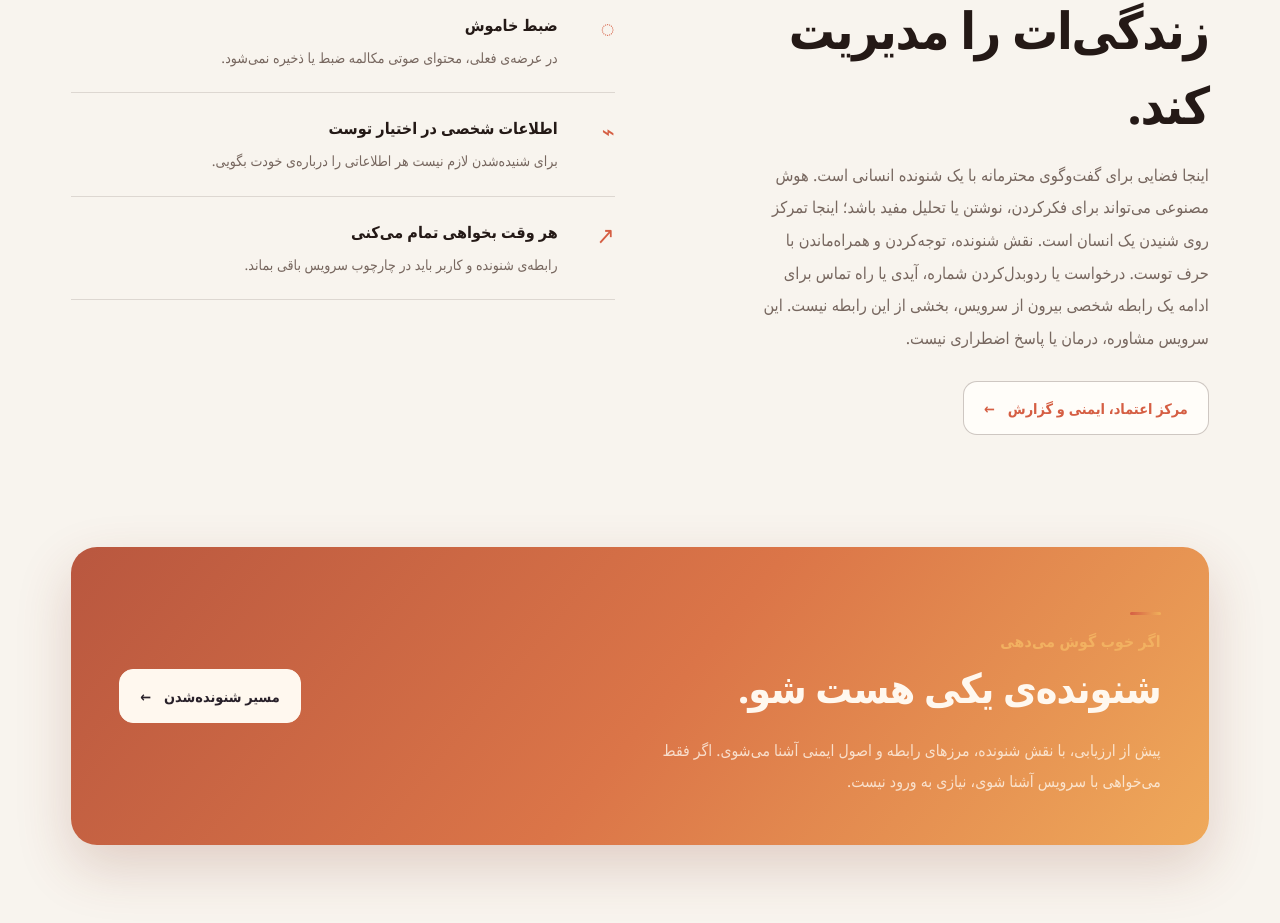
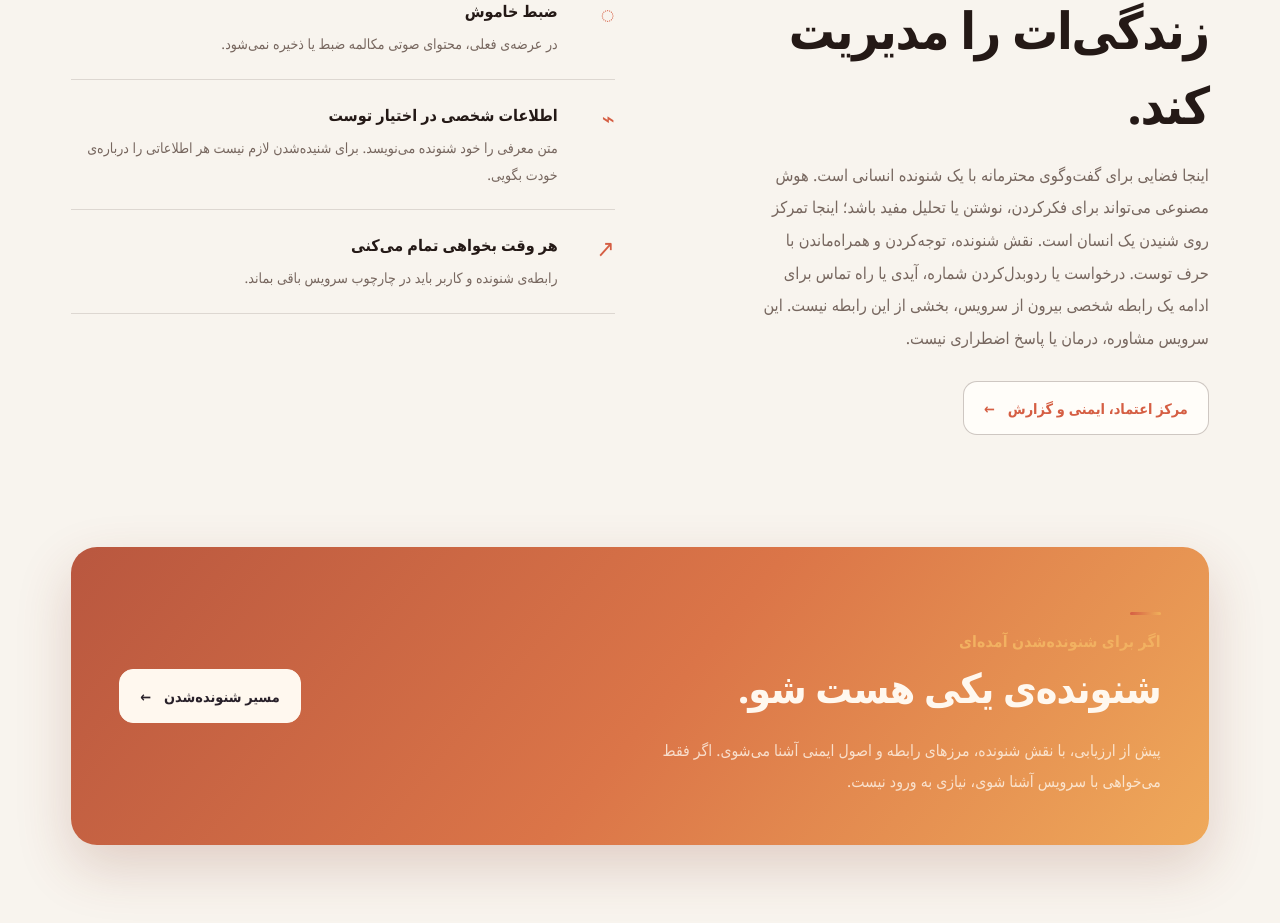
Before and after one commit to morfisam25-tech/YEKI-HAST, a Next.js app in the folder apps/web/: page / in a window 1280 px wide. Shown: the part 2334-3257 px from the top of the page. Built offline with nearby package versions, Linux system fonts and the light colour scheme.

Commit message:
Finish Web home copy and anchor guard alignment

```diff
--- a/apps/web/app/page.tsx
+++ b/apps/web/app/page.tsx
@@ -116,7 +116,7 @@ export default function Page() {
           </p>
           <div className={styles.heroActions}>
             <a className={styles.primaryAction} href="#login">شروع با ایمیل <span aria-hidden="true">←</span></a>
-            <a className={styles.textAction} href="#how-it-works">ببین چطور کار می‌کند <span aria-hidden="true">↓</span></a>
+            <a className={styles.textAction} href="#experience">ببین چطور کار می‌کند <span aria-hidden="true">↓</span></a>
           </div>
           <p className={styles.availability}>
             گفت‌وگوی عمومی فعلاً باز نیست؛ گفت‌وگوی عمومی با شنونده و رزرو تماس هنوز برای استفاده همگانی باز نشده. مسیر شنونده‌شدن فعال است و ورود با ایمیل در دسترس است.
@@ -179,7 +179,7 @@ export default function Page() {
         </ol>
       </section>
 
-      <section className={styles.momentsSection} aria-labelledby="moments-title">
+      <section id="experience" className={styles.momentsSection} aria-labelledby="moments-title">
         <div className={styles.momentsHeader}>
           <p className={styles.sectionKicker}>برای وقت‌های واقعی</p>
           <h2 id="moments-title">هر حرفی لازم نیست یک راه‌حل داشته باشد.</h2>
@@ -204,14 +204,14 @@ export default function Page() {
         </div>
         <div className={styles.trustPoints}>
           <div><span className={styles.pointIcon}>◌</span><div><strong>ضبط خاموش</strong><p>در عرضه‌ی فعلی، محتوای صوتی مکالمه ضبط یا ذخیره نمی‌شود.</p></div></div>
-          <div><span className={styles.pointIcon}>⌁</span><div><strong>اطلاعات شخصی در اختیار توست</strong><p>برای شنیده‌شدن لازم نیست هر اطلاعاتی را درباره‌ی خودت بگویی.</p></div></div>
+          <div><span className={styles.pointIcon}>⌁</span><div><strong>اطلاعات شخصی در اختیار توست</strong><p>متن معرفی را خود شنونده می‌نویسد. برای شنیده‌شدن لازم نیست هر اطلاعاتی را درباره‌ی خودت بگویی.</p></div></div>
           <div><span className={styles.pointIcon}>↗</span><div><strong>هر وقت بخواهی تمام می‌کنی</strong><p>رابطه‌ی شنونده و کاربر باید در چارچوب سرویس باقی بماند.</p></div></div>
         </div>
       </section>
 
       <section className={styles.listenerBanner} aria-labelledby="listener-title">
         <div>
-          <p className={styles.sectionKicker}>اگر خوب گوش می‌دهی</p>
+          <p className={styles.sectionKicker}>اگر برای شنونده‌شدن آمده‌ای</p>
           <h2 id="listener-title">شنونده‌ی یکی هست شو.</h2>
           <p>پیش از ارزیابی، با نقش شنونده، مرزهای رابطه و اصول ایمنی آشنا می‌شوی. اگر فقط می‌خواهی با سرویس آشنا شوی، نیازی به ورود نیست.</p>
         </div>
```
